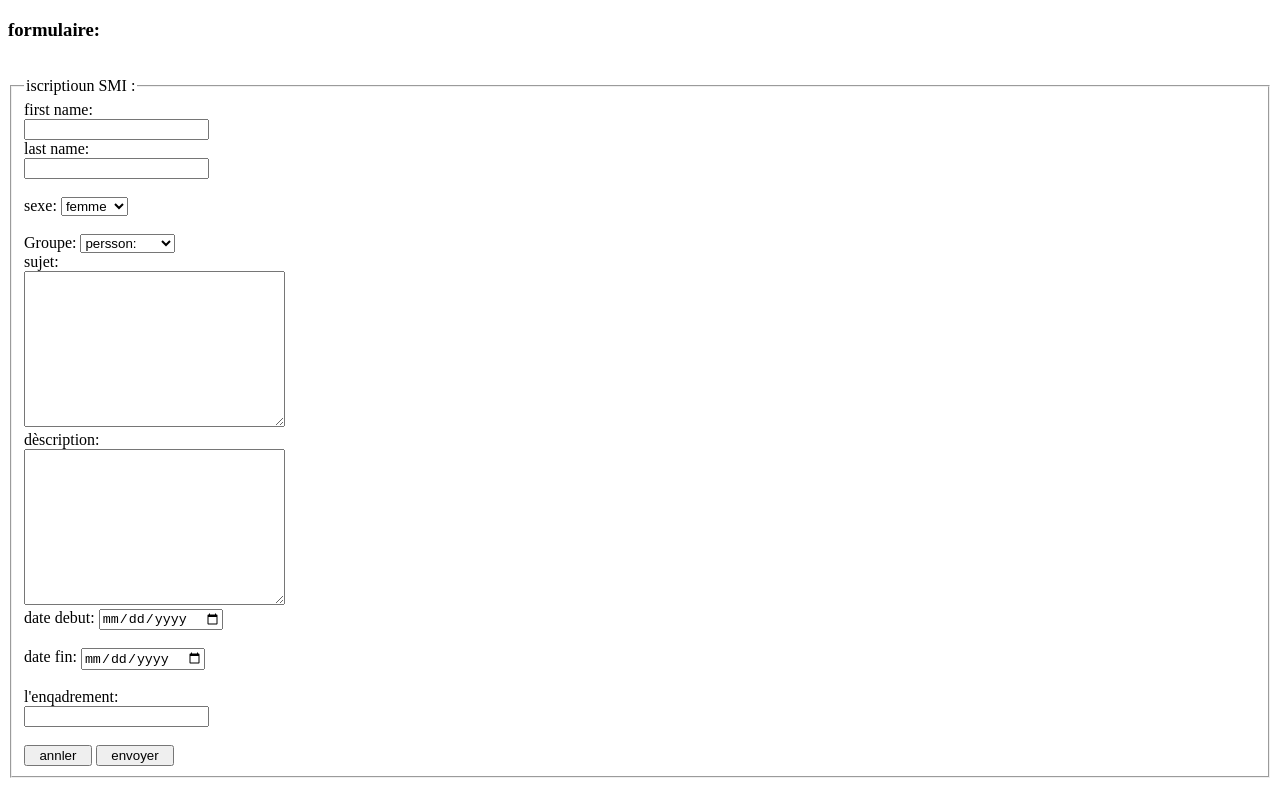
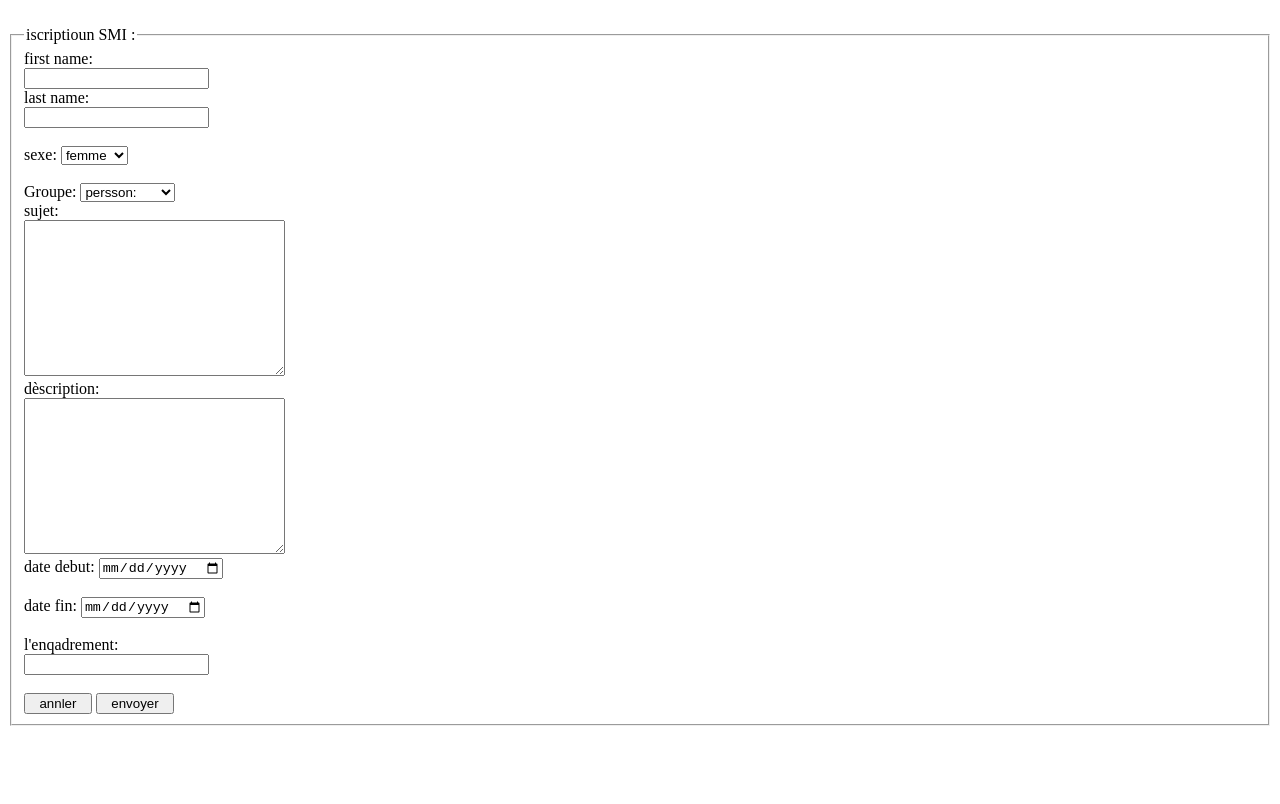
Before and after one commit to najih-svg/TP2, a plain HTML site: page index.html in a window 1280 px wide. Drawn offline with Linux system fonts and the light colour scheme.

Commit message:
Update index.html

```diff
--- a/index.html
+++ b/index.html
@@ -6,10 +6,6 @@
     <title>formulaire</title>
 </head>
 <body>
-
-
- <h3> formulaire: </h3>
-
 <form action="/action_php"><br>
 <fieldset>
 <legend>iscriptioun SMI :</legend>
```
